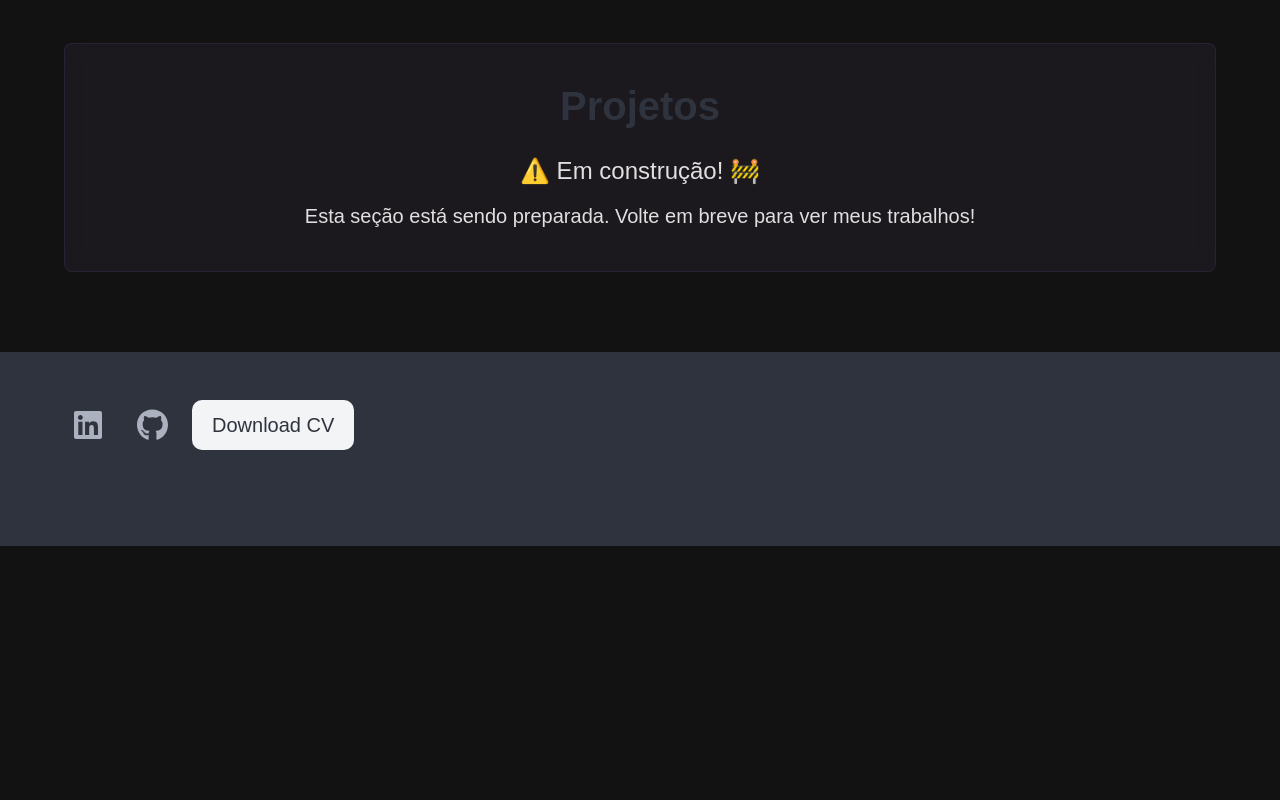
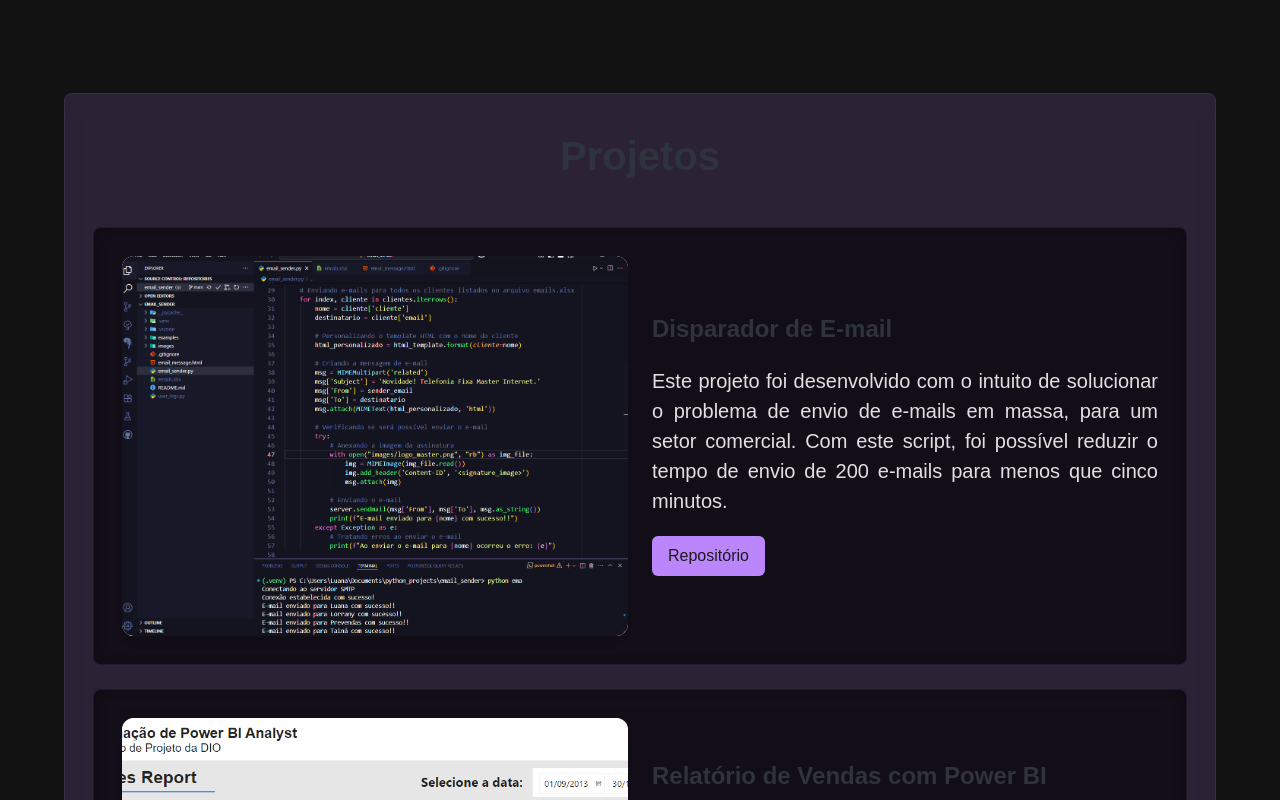
Before and after one commit to LuuhMitre/my-portfolio, a Next.js app: page / in a window 1280 px wide. Shown: the part 1400-2200 px from the top of the page. Before the commit the page ends 1946 px from the top, so only its background shows below. Built offline with nearby package versions, Linux system fonts and the light colour scheme.

Commit message:
feat: add ProjectCard component and projects data
- Created ProjectCard component to display project details with an image.
- Defined Project interface to structure project data.
- Added sample project data to projects.ts for use in the ProjectCard component.

```diff
--- a/src/components/About.tsx
+++ b/src/components/About.tsx
@@ -11,7 +11,10 @@ const About = () => {
                         Em dez anos de experiência em tecnologia (TELECOM) pude aprimorar minhas habilidades em automação de processos, manipulação e análise de dados.
                     </p>
                     <p>
-                        Possuo experiência prática na construção de ferramentas de automação com Python e na análise de métricas de negócio para suportar a tomada de decisão. Busco aplicar minha experiência na construção de aplicações escaláveis e em arquiteturas distribuídas, utilizando Python, serviços de nuvem como Azure e bancos de dados SQL e NoSQL para impactar projetos de transformação digital.
+                        Possuo experiência prática na construção de ferramentas de automação com Python e na análise de métricas de negócio para suportar a tomada de decisão.
+                    </p>
+
+                    <p>Busco aplicar minha experiência na construção de aplicações escaláveis e em arquiteturas distribuídas, utilizando Python, serviços de nuvem como Azure e bancos de dados SQL e NoSQL para impactar projetos de transformação digital.
                     </p>
                 </div>
 
--- a/src/components/Footer.tsx
+++ b/src/components/Footer.tsx
@@ -3,21 +3,21 @@ import { faGithub, faLinkedin } from '@fortawesome/free-brands-svg-icons';
 
 const Footer = () => {
     return (
-        <footer className="footer has-background-dark has-text-white">
+        <footer className="footer footer-content-block has-text-white">
             <div className="container">
                 <div className="content has-text-centered">
                     <div className="is-flex is-align-items-center">
-                        <a href="https://www.linkedin.com/in/luana-mitre" target="_blank" rel="noopener noreferrer" className="mr-4 has-text-grey-light">
+                        <a href="https://www.linkedin.com/in/luana-mitre" target="_blank" rel="noopener noreferrer" className="mr-4 ">
                             <span className="icon is-large">
                                 <FontAwesomeIcon icon={faLinkedin} size="2x" />
                             </span>
                         </a>
-                        <a href="https://github.com/LuuhMitre" target="_blank" rel="noopener noreferrer" className="mr-4 has-text-grey-light">
+                        <a href="https://github.com/LuuhMitre" target="_blank" rel="noopener noreferrer" className="mr-4 ">
                             <span className="icon is-large">
                                 <FontAwesomeIcon icon={faGithub} size="2x" />
                             </span>
                         </a>
-                        <a href="/Luana_Mitre_CV.pdf" className="button is-light is-medium" target="_blank" rel="noopener noreferrer">
+                        <a href="documents/Luana_Mitre_CV.pdf" className="button is-primary" target="_blank" rel="noopener noreferrer">
                             Download CV
                         </a>
                     </div>
--- a/src/components/Hero.tsx
+++ b/src/components/Hero.tsx
@@ -13,7 +13,7 @@ const Hero = () => {
                             {/* Coluna 1 - coluna de texto */}
                             <div className="column is-6-desktop is-12-tablet">
 
-                                <h1 className="title text-gradient-purple-quatro is-1">
+                                <h1 className="title text-gradient is-1">
                                     LUANA MITRE
                                 </h1>
                                 <h2 className="subtitle is-3 has-text-light">
--- /dev/null
+++ b/src/components/ProjectCard.tsx
@@ -0,0 +1,26 @@
+import Image from 'next/image';
+import { Project } from '../data/projects';
+
+interface ProjectCardProps {
+    project: Project;
+}
+
+const ProjectCard = ({ project }: ProjectCardProps) => {
+    return (
+        <div className="card" style={{ height: '100%' }}>
+            <div className="card-image">
+                <figure className="image is-4by3">
+                    {/* O componente Image do Next.js otimiza o carregamento das imagens */}
+                    <Image
+                        src={project.imageUrl}
+                        alt={`Imagem do projeto ${project.title}`}
+                        layout="fill"
+                        objectFit="cover"
+                    />
+                </figure>
+            </div>
+        </div>
+    );
+};
+
+export default ProjectCard;
--- a/src/components/Projects.tsx
+++ b/src/components/Projects.tsx
@@ -1,23 +1,51 @@
+import { projectsData } from '../data/projects';
+import ProjectCard from './ProjectCard';
+
 const Projects = () => {
     return (
         <section id="projetos" className="section">
             <div className="container">
-                {/* Reutilizando nosso bloco com efeito de vidro */}
                 <div className="content-block">
-                    <h2 className="title is-2 has-text-centered mb-5">
+                    <h2 className="title is-2 has-text-centered mb-6">
                         Projetos
                     </h2>
 
-                    <div className="has-text-centered">
-                        <p className="is-size-4">
-                            {/* Emoji de alerta/construção */}
-                            ⚠️ Em construção! 🚧
-                        </p>
-                        <p className="is-size-5 mt-3">
-                            Esta seção está sendo preparada. Volte em breve para ver meus trabalhos!
-                        </p>
-                    </div>
-
+                    {/* Projeto ordenado de forma decrescente */}
+                    {[...projectsData].sort((a, b) => b.id - a.id).map((project) => (
+                        <div key={project.id} className="columns is-vcentered mb-5 project-content-block">
+                            <div className="column is-6-desktop is-12-tablet has-text-centered">
+                                <ProjectCard project={project} />
+                            </div>
+                            <div className="column is-6-desktop is-12-tablet">
+                                <div className="content is-medium has-text-justified">
+                                    <p className="title is-4">{project.title}</p>
+                                    <p>{project.description}</p>
+                                    <div className="buttons mt-3">
+                                        {project.repoUrl && (
+                                            <a
+                                                href={project.repoUrl}
+                                                target="_blank"
+                                                rel="noopener noreferrer"
+                                                className="button is-primary"
+                                            >
+                                                Repositório
+                                            </a>
+                                        )}
+                                        {project.liveUrl && (
+                                            <a
+                                                href={project.liveUrl}
+                                                target="_blank"
+                                                rel="noopener noreferrer"
+                                                className="button is-light"
+                                            >
+                                                Ver Online
+                                            </a>
+                                        )}
+                                    </div>
+                                </div>
+                            </div>
+                        </div>
+                    ))}
                 </div>
             </div>
         </section>
--- /dev/null
+++ b/src/data/projects.ts
@@ -0,0 +1,29 @@
+export interface Project {
+    id: number;
+    title: string;
+    description: string;
+    imageUrl: string;
+    repoUrl?: string;
+    liveUrl?: string;
+}
+
+
+export const projectsData: Project[] = [
+    {
+        id: 1,
+        title: 'Relatório de Vendas com Power BI',
+        description: 'Este repositório contém um relatório interativo de vendas desenvolvido através do Power BI. O projeto foi elaborado como desafio de projeto do Santander Bootcamp 2023 - Ciência de Dados com Python e é constituído pelos relatórios: Sales Report (página 1) e Report de Lucro Detalhado (página 2).',
+        imageUrl: '/images/project1.png',
+        repoUrl: 'https://github.com/LuuhMitre/relatorio_elegante_de_vendas_com_power_bi',
+
+    },
+    {
+        id: 2,
+        title: 'Disparador de E-mail',
+        description: 'Este projeto foi desenvolvido com o intuito de solucionar o problema de envio de e-mails em massa, para um setor comercial. Com este script, foi possível reduzir o tempo de envio de 200 e-mails para menos que cinco minutos.',
+        imageUrl: '/images/project2.png', // Imagem em public/images/
+        repoUrl: 'https://github.com/LuuhMitre/email_sender',
+
+    },
+
+];
--- a/src/styles/globals.css
+++ b/src/styles/globals.css
@@ -36,7 +36,7 @@ a {
 
 .content-block {
   /* Fundo roxo com baixa opacidade */
-  background-color: rgba(187, 134, 252, 0.05);
+  background-color: rgba(187, 134, 252, 0.15);
 
   padding: 2.5rem;
   border-radius: 8px;
@@ -51,54 +51,37 @@ a {
   border: 1px solid rgba(187, 134, 252, 0.1);
 }
 
+.project-content-block {
+  /* Fundo preto com alta opacidade */
+  background-color: rgba(1, 1, 1, 0.7);
+
+  padding: 1rem;
+  border-radius: 8px;
+  margin-top: 1rem;
+  margin-bottom: 1rem;
+
+  /* Efeito de "vidro fosco" */
+  -webkit-backdrop-filter: blur(10px);
+  backdrop-filter: blur(10px);
+
+  /* Borda sutil usando a mesma cor, mas com um pouco mais de opacidade */
+  border: 1px solid rgba(187, 134, 252, 0.1);
+}
+
+.footer-content-block {
+  /* Fundo roxo com baixa opacidade */
+  background-color: rgba(187, 134, 252, 0.15);
 
 
-.title.text-gradient-purple {
-  /* 1. Define o fundo como um degradê linear da esquerda para a direita */
-  background-image: linear-gradient(to right, #8a2be2, #c779d0);
+  /* Efeito de "vidro fosco" */
+  -webkit-backdrop-filter: blur(10px);
+  backdrop-filter: blur(10px);
 
-  /* 2. "Corta" o fundo para que ele só ocupe o formato do texto */
-  -webkit-background-clip: text;
-  background-clip: text;
-
-  /* 3. Deixa a cor do texto transparente para que o fundo (degradê) apareça */
-  color: transparent;
-
-  /* 4. (Opcional) Ajuda a garantir que o fundo cubra todo o texto */
-  display: inline-block;
+  /* Borda sutil usando a mesma cor, mas com um pouco mais de opacidade */
+  border: 1px solid rgba(187, 134, 252, 0.1);
 }
 
-.title.text-gradient-purple-dois {
-  /* 1. Define o fundo como um degradê linear da esquerda para a direita */
-  background-image: linear-gradient(to right, #7F00FF, #00E0FF);
-
-  /* 2. "Corta" o fundo para que ele só ocupe o formato do texto */
-  -webkit-background-clip: text;
-  background-clip: text;
-
-  /* 3. Deixa a cor do texto transparente para que o fundo (degradê) apareça */
-  color: transparent;
-
-  /* 4. (Opcional) Ajuda a garantir que o fundo cubra todo o texto */
-  display: inline-block;
-}
-
-.title.text-gradient-purple-tres {
-  /* 1. Define o fundo como um degradê linear da esquerda para a direita */
-  background-image: linear-gradient(to right, #A726CF, #FF00B8);
-
-  /* 2. "Corta" o fundo para que ele só ocupe o formato do texto */
-  -webkit-background-clip: text;
-  background-clip: text;
-
-  /* 3. Deixa a cor do texto transparente para que o fundo (degradê) apareça */
-  color: transparent;
-
-  /* 4. (Opcional) Ajuda a garantir que o fundo cubra todo o texto */
-  display: inline-block;
-}
-
-.title.text-gradient-purple-quatro {
+.title.text-gradient {
   /* 1. Define o fundo como um degradê linear da esquerda para a direita */
   background-image: linear-gradient(to right, #6b00d79f, #6b00d7ce);
 
@@ -113,62 +96,27 @@ a {
   display: inline-block;
 }
 
-.title.text-gradient-purple-cinco {
-  /* 1. Define o fundo como um degradê linear da esquerda para a direita */
-  background-image: linear-gradient(to right, #6B00D7, #00E0FF);
-
-  /* 2. "Corta" o fundo para que ele só ocupe o formato do texto */
-  -webkit-background-clip: text;
-  background-clip: text;
-
-  /* 3. Deixa a cor do texto transparente para que o fundo (degradê) apareça */
-  color: transparent;
-
-  /* 4. (Opcional) Ajuda a garantir que o fundo cubra todo o texto */
-  display: inline-block;
+/* Personalizando os botões */
+.button.is-primary {
+  background-color: #BB86FC;
+  border-color: transparent;
+  color: #1a1a1d;
 }
 
-.title.text-gradient-purple-seis {
-  /* 1. Define o fundo como um degradê linear da esquerda para a direita */
-  background-image: linear-gradient(to right, #483D8B, #2c2c54);
-
-  /* 2. "Corta" o fundo para que ele só ocupe o formato do texto */
-  -webkit-background-clip: text;
-  background-clip: text;
-
-  /* 3. Deixa a cor do texto transparente para que o fundo (degradê) apareça */
-  color: transparent;
-
-  /* 4. (Opcional) Ajuda a garantir que o fundo cubra todo o texto */
-  display: inline-block;
+.button.is-primary:hover {
+  background-color: #a96ef9;
+  /* Um tom um pouco mais escuro para o hover */
+  border-color: transparent;
 }
 
-.title.text-gradient-purple-sete {
-  /* 1. Define o fundo como um degradê linear da esquerda para a direita */
-  background-image: linear-gradient(to right, #9966CC, #434343);
-
-  /* 2. "Corta" o fundo para que ele só ocupe o formato do texto */
-  -webkit-background-clip: text;
-  background-clip: text;
-
-  /* 3. Deixa a cor do texto transparente para que o fundo (degradê) apareça */
-  color: transparent;
-
-  /* 4. (Opcional) Ajuda a garantir que o fundo cubra todo o texto */
-  display: inline-block;
+.button.is-primary-outlined {
+  background-color: transparent;
+  border-color: #BB86FC;
+  color: #BB86FC;
 }
 
-.title.text-gradient-purple-oito {
-  /* 1. Define o fundo como um degradê linear da esquerda para a direita */
-  background-image: linear-gradient(to right, #663399, #3d1d57);
-
-  /* 2. "Corta" o fundo para que ele só ocupe o formato do texto */
-  -webkit-background-clip: text;
-  background-clip: text;
-
-  /* 3. Deixa a cor do texto transparente para que o fundo (degradê) apareça */
-  color: transparent;
-
-  /* 4. (Opcional) Ajuda a garantir que o fundo cubra todo o texto */
-  display: inline-block;
+.button.is-primary-outlined:hover {
+  background-color: #BB86FC;
+  color: #1a1a1d;
+  border-color: #BB86FC;
 }
```
Also changed, not shown: public/images/project1.png (added), public/images/project2.png (added).
